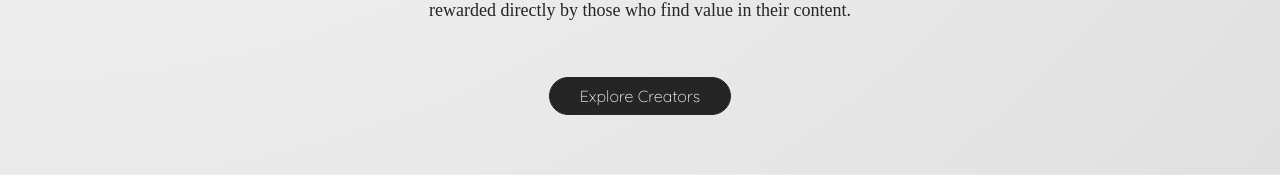
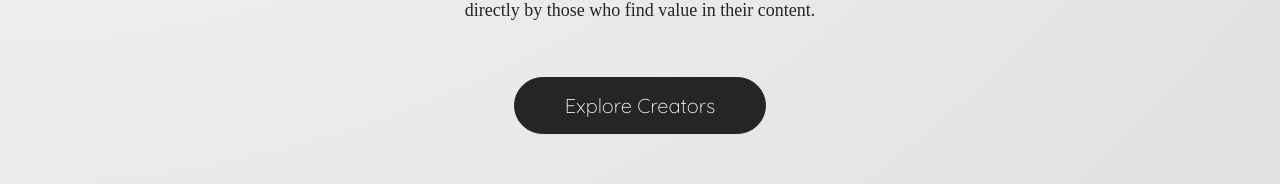
Before and after one commit to sriramkasyap/chitti-site, a Next.js app: page / in a window 1280 px wide. Shown: the part 990-1174 px from the top of the page. Built offline with nearby package versions, Linux system fonts and the light colour scheme; a web font is replaced by a local one.

Commit message:
Creators Section added

```diff
--- a/src/components/home/HomeCreatorSection.js
+++ b/src/components/home/HomeCreatorSection.js
@@ -1,5 +1,6 @@
 import React from "react";
 import styled from "styled-components";
+import Link from "next/link";
 import { SolidButton } from "../styled/Button";
 import Container from "../styled/Container";
 
@@ -22,7 +23,9 @@ const HomeCreatorSection = () => {
           </p>
         </div>
         <div className="section-cta">
-          <SolidButton className="explore-button">Explore Creators</SolidButton>
+          <Link href="/creators">
+            <SolidButton className="explore-button">Explore Creators</SolidButton>
+          </Link>
         </div>
       </Container>
     </HomeCreatorSectionStyled>
@@ -40,7 +43,7 @@ const HomeCreatorSectionStyled = styled.section`
     @media only screen and (min-width: 992px) {
       font-size: 45px;
     }
-    @media only screen and (min-width: 992px) {
+    @media only screen and (min-width: 1200px) {
       font-size: 55px;
     }
   }
@@ -52,7 +55,7 @@ const HomeCreatorSectionStyled = styled.section`
       max-width: 80%;
     }
     @media only screen and (min-width: 1200px) {
-      max-width: 850px;
+      max-width: 900px;
     }
     p {
       font-size: 16px;
@@ -63,6 +66,9 @@ const HomeCreatorSectionStyled = styled.section`
         line-height: 1.75;
         margin: 30px 0;
       }
+      @media only screen and (min-width: 1440px) {
+        font-size: 20px;
+      }
     }
   }
 
@@ -72,6 +78,14 @@ const HomeCreatorSectionStyled = styled.section`
     .explore-button {
       font-size: 16px;
       padding: 8px 30px;
+      @media only screen and (min-width: 768px) {
+        padding: 10px 40px;
+        font-size: 18px;
+      }
+      @media only screen and (min-width: 1200px) {
+        padding: 15px 50px;
+        font-size: 20px;
+      }
     }
   }
 `;
```
Also changed, not shown: 1 other file (tests, documents, lock files or other folders).
